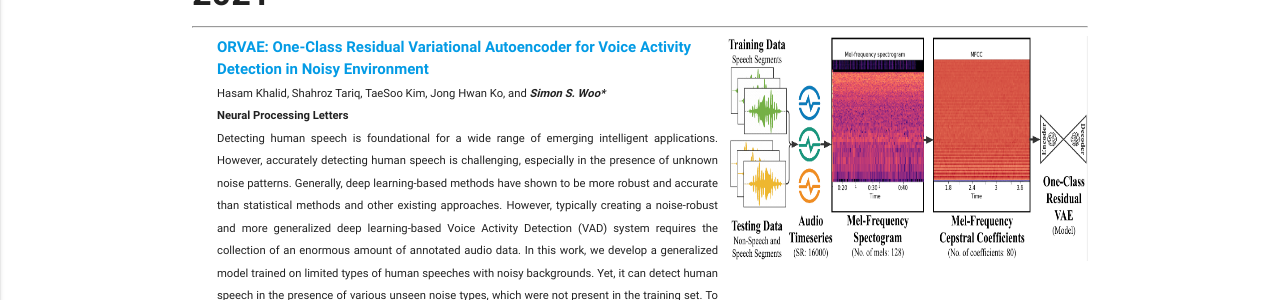
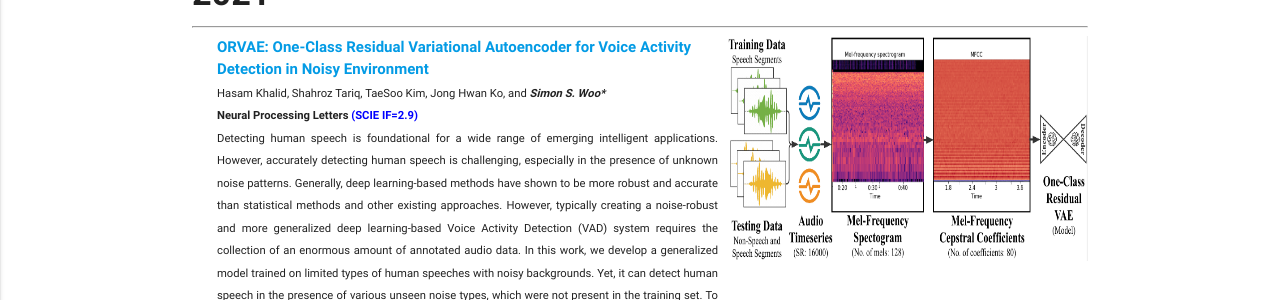
Before and after one commit to Yurim990507/DASH-Lab.github.io, a Jekyll site: the page built from Publication.md, in a window 1280 px wide and 900 px high. Shown: the part 184-484 px from the top of the window. Built offline with Jekyll 4.4.1, drawn with Linux system fonts in a browser that asks for light colours.

Commit message:
Update Publication.md

```diff
--- a/Publication.md
+++ b/Publication.md
@@ -22,7 +22,7 @@ permalink: /Publications/
                         <p style="margin-top: 0px;margin-bottom: 0px;text-align: justify;"> <small>Hasam Khalid, Shahroz Tariq, TaeSoo Kim, Jong Hwan Ko, and <i><b>Simon S. Woo*</b> </i> </small> </p>
                     </tr>
                     <tr>
-                        <p style="margin-top: 0px;margin-bottom: 0px;text-align: justify;"> <small> <b>Neural Processing Letters </b> </small> </p>
+                        <p style="margin-top: 0px;margin-bottom: 0px;text-align: justify;"> <small> <b>Neural Processing Letters <font color="blue">(SCIE IF=2.9)</font> </b> </small> </p>
                     </tr>
                     <tr>
                     </tr>
```
